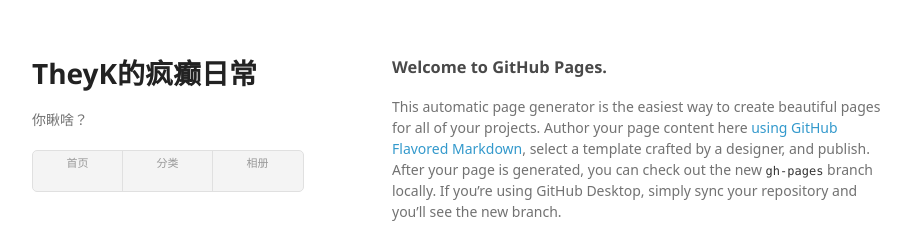
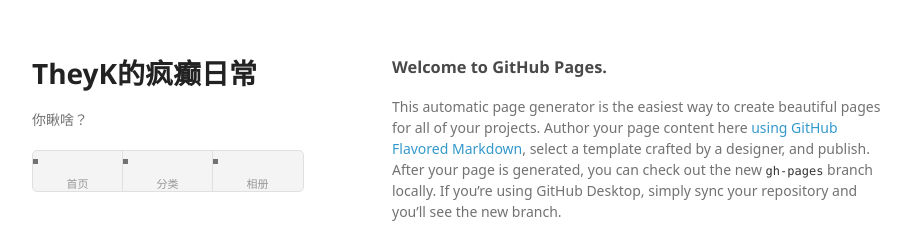
Before and after one commit to TheyK/TheyK.github.io, a plain HTML site: page index.html in a window 1280 px wide. Shown: the top 237 px of the page, without its empty margins (178-1100 px from the left). Drawn offline with Linux system fonts and the light colour scheme; a web font is replaced by a local one.

Commit message:
-m修改了主页面

```diff
--- a/index.html
+++ b/index.html
@@ -19,7 +19,7 @@
         <p>你瞅啥？</p>
 
 
-        <ul>
+        <ul class="menu">
           <li><a href="">首页</a></li>
           <li><a href="">分类</a></li>
           <li><a href="">相册</a></li>
```
